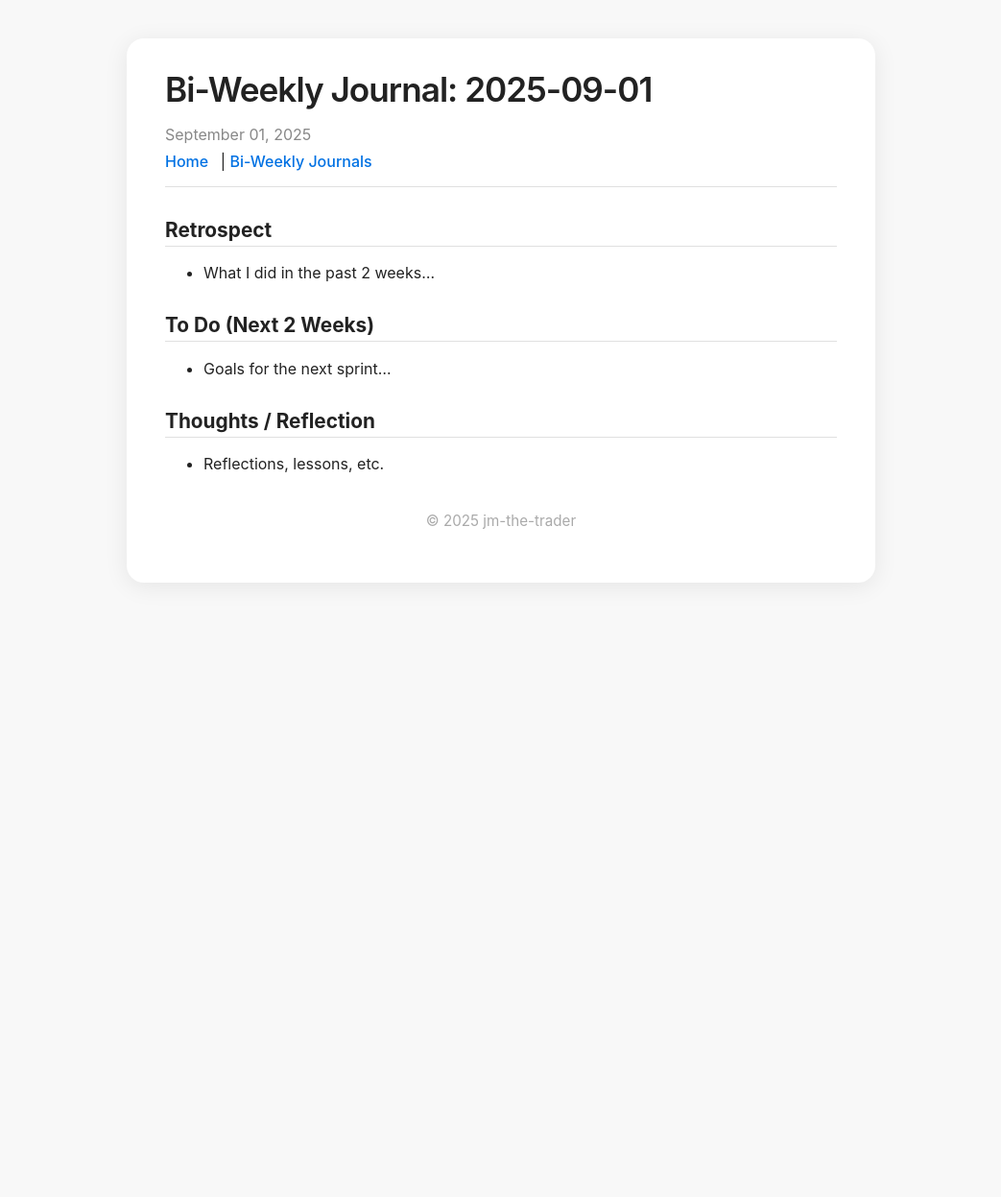
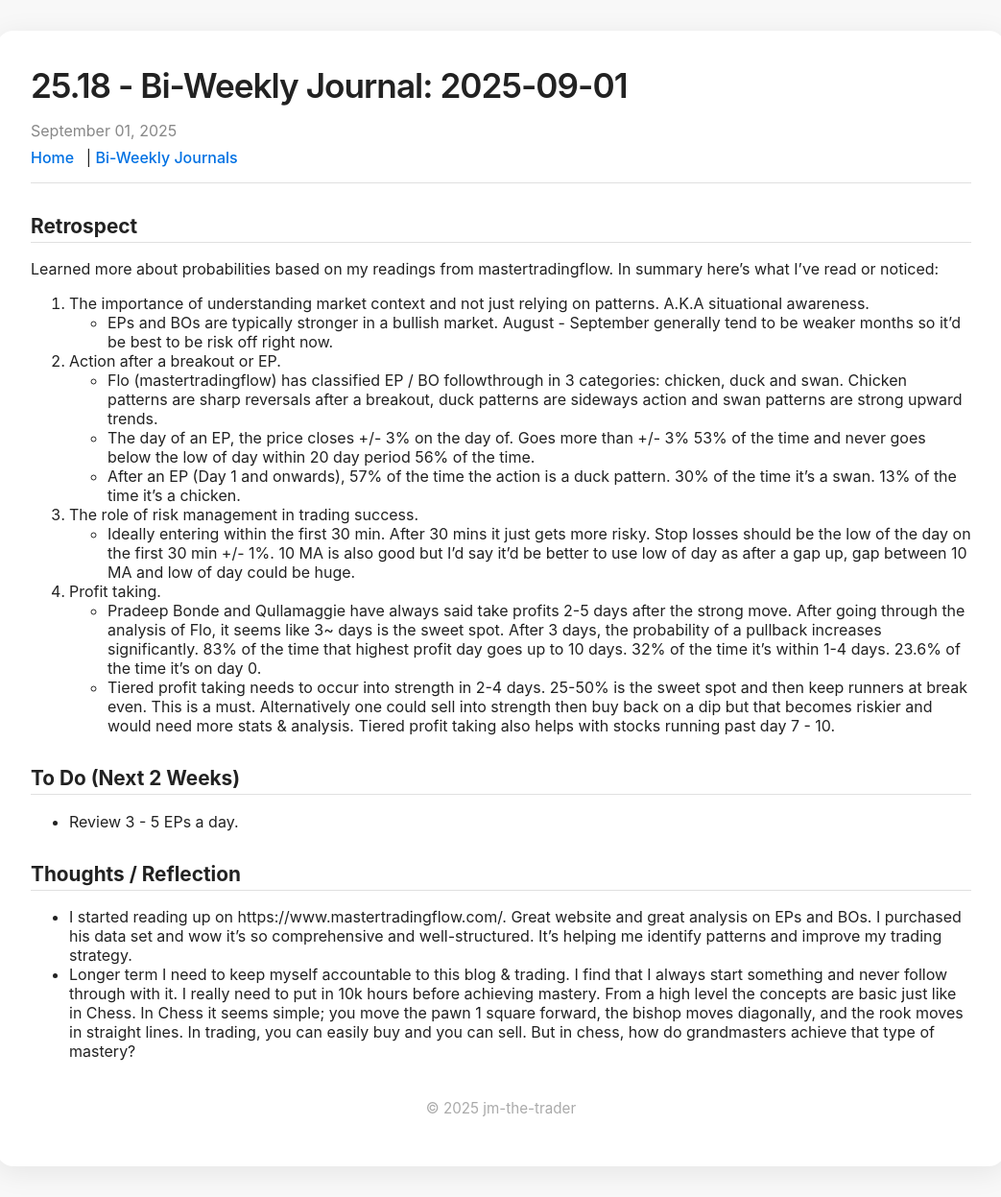
Before and after one commit to jm-the-trader/trading-blog, a Jekyll site: the page built from _biweekly/2025-09-01-biweekly.md, in a window 1280 px wide. Shown: the whole page at 96% size, without its empty margins (118-1161 px from the left). Built offline with Jekyll 4.4.1, drawn with Linux system fonts in a browser that asks for light colours; before the commit the page ends 900 px from its top, so only the background shows below that.

Commit message:
Enhance bi-weekly journal entry with detailed insights; update CSS for improved layout and styling; restructure HTML for better navigation

```diff
--- a/_biweekly/2025-09-01-biweekly.md
+++ b/_biweekly/2025-09-01-biweekly.md
@@ -1,14 +1,28 @@
 ---
 layout: biweekly
-title: "Bi-Weekly Journal: 2025-09-01"
+title: "25.18 - Bi-Weekly Journal: 2025-09-01"
 date: 2025-09-01
 ---
 
 ## Retrospect
-- What I did in the past 2 weeks...
+Learned more about probabilities based on my readings from mastertradingflow. In summary here's what I've read or noticed:
+
+1. The importance of understanding market context and not just relying on patterns. A.K.A situational awareness.
+- EPs and BOs are typically stronger in a bullish market. August - September generally tend to be weaker months so it'd be best to be risk off right now.
+2. Action after a breakout or EP.
+- Flo (mastertradingflow) has classified EP / BO followthrough in 3 categories: chicken, duck and swan. Chicken patterns are sharp reversals after a breakout, duck patterns are sideways action and swan patterns are strong upward trends.
+- The day of an EP, the price closes +/- 3% on the day of. Goes more than +/- 3% 53% of the time and never goes below the low of day within 20 day period 56% of the time.
+- After an EP (Day 1 and onwards), 57% of the time the action is a duck pattern. 30% of the time it's a swan. 13% of the time it's a chicken.
+3. The role of risk management in trading success.
+- Ideally entering within the first 30 min. After 30 mins it just gets more risky. Stop losses should be the low of the day on the first 30 min +/- 1%. 10 MA is also good but I'd say it'd be better to use low of day as after a gap up, gap between 10 MA and low of day could be huge.
+4. Profit taking.
+- Pradeep Bonde and Qullamaggie have always said take profits 2-5 days after the strong move. After going through the analysis of Flo, it seems like 3~ days is the sweet spot. After 3 days, the probability of a pullback increases significantly. 83% of the time that highest profit day goes up to 10 days. 32% of the time it's within 1-4 days. 23.6% of the time it's on day 0.
+- Tiered profit taking needs to occur into strength in 2-4 days. 25-50% is the sweet spot and then keep runners at break even. This is a must. Alternatively one could sell into strength then buy back on a dip but that becomes riskier and would need more stats & analysis. Tiered profit taking also helps with stocks running past day 7 - 10.
 
 ## To Do (Next 2 Weeks)
-- Goals for the next sprint...
+- Review 3 - 5 EPs a day.
+
 
 ## Thoughts / Reflection
-- Reflections, lessons, etc.
+- I started reading up on https://www.mastertradingflow.com/. Great website and great analysis on EPs and BOs. I purchased his data set and wow it's so comprehensive and well-structured. It's helping me identify patterns and improve my trading strategy.
+- Longer term I need to keep myself accountable to this blog & trading. I find that I always start something and never follow through with it. I really need to put in 10k hours before achieving mastery. From a high level the concepts are basic just like in Chess. In Chess it seems simple; you move the pawn 1 square forward, the bishop moves diagonally, and the rook moves in straight lines. In trading, you can easily buy and you can sell. But in chess, how do grandmasters achieve that type of mastery?
--- /dev/null
+++ b/_includes/head-custom.html
@@ -0,0 +1,2 @@
+<!-- Load the Apple-style overrides for the site -->
+<link rel="stylesheet" href="{{ '/css/apple.css' | relative_url }}">
--- a/css/apple.css
+++ b/css/apple.css
@@ -5,13 +5,19 @@ body {
   margin: 0;
   padding: 0;
 }
+
+/* Ensure theme wrapper doesn't constrain layout too tightly */
+.wrapper, .container {
+  width: 100%;
+  max-width: 980px;
+  margin: 32px auto;
+}
+
 .container {
-  max-width: 700px;
-  margin: 40px auto;
   background: #fff;
   border-radius: 18px;
-  box-shadow: 0 4px 24px rgba(0,0,0,0.08);
-  padding: 32px 40px 40px 40px;
+  box-shadow: 0 6px 30px rgba(0,0,0,0.08);
+  padding: 36px;
 }
 header {
   border-bottom: 1px solid #e0e0e0;
```
Also changed, not shown: index.html (+4 -5 lines).
